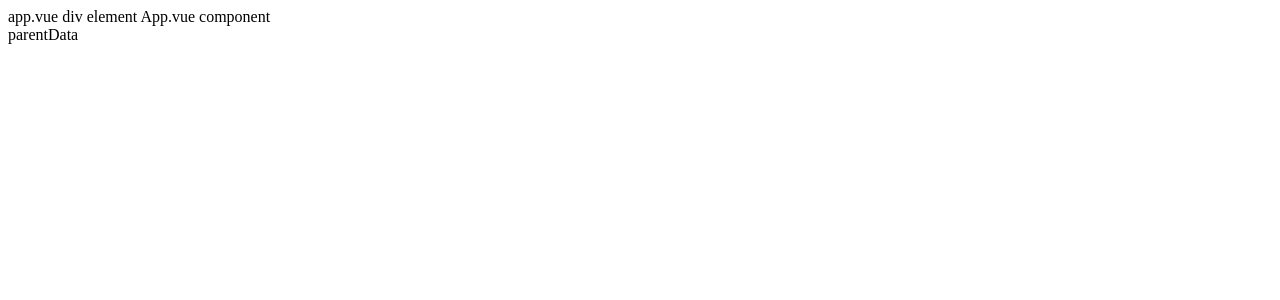
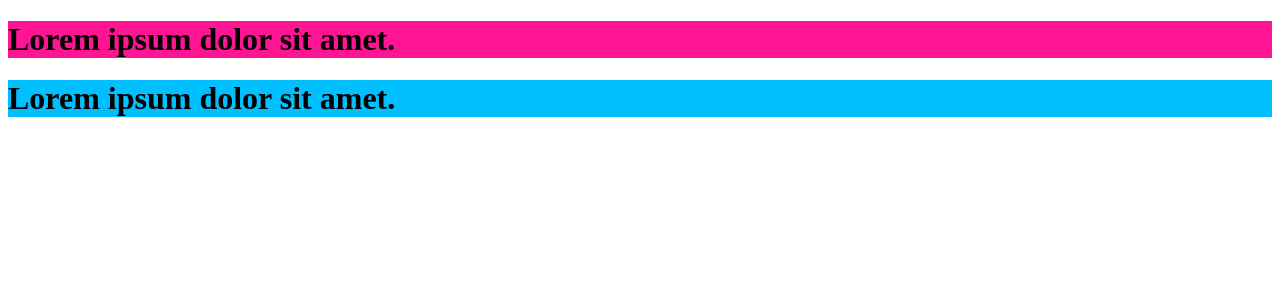
Before and after one commit to AppServiceProvider/vue, a Vue app: page / in a window 1280 px wide. Shown: the top 300 px of the page. Built offline with nearby package versions, Linux system fonts and the light colour scheme.

Commit message:
Props in Class

```diff
--- a/src/App.vue
+++ b/src/App.vue
@@ -1,19 +1,30 @@
 <template>
-  <div>app.vue div element {{parentData}}</div>
-<ChildComponent childProp='parentData'></ChildComponent>
+  <ChildComponent :parentClass="propsInClass.pink" />
+  <ChildComponent :parentClass="propsInClass.blue" />
 </template>
 
 <script>
-import ChildComponent from './components/ChildComponent.vue';
+import ChildComponent from "./components/ChildComponent.vue";
 
 export default {
-  data(){
-      return {
-          parentData:'App.vue component'
-          }
+  data() {
+    return {
+      propsInClass: {
+        pink: "pink",
+        blue: "blue",
+      },
+    };
   },
-  components:{
-      ChildComponent
-  }
+  components: {
+    ChildComponent,
+  },
+};
+</script>
+<style>
+.pink {
+    background-color: DeepPink;
 }
-</script>
+.blue {
+    background-color: DeepSkyBlue;
+}
+</style>
--- a/src/components/ChildComponent.vue
+++ b/src/components/ChildComponent.vue
@@ -1,9 +1,9 @@
 <template>
-  <div>{{childProp}}</div>
+ <div :class="parentClass" class="other-class"><h1>Lorem ipsum dolor sit amet.</h1></div>
 </template>
 
 <script>
 export default {
-  props: ['childProp']
+  props: ["parentClass"],
 }
 </script>
```
